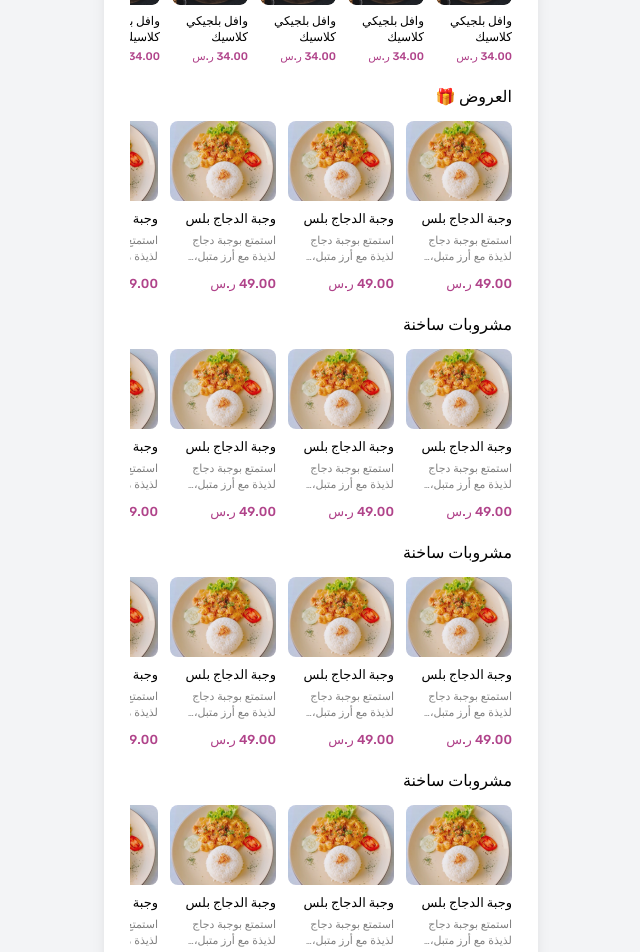
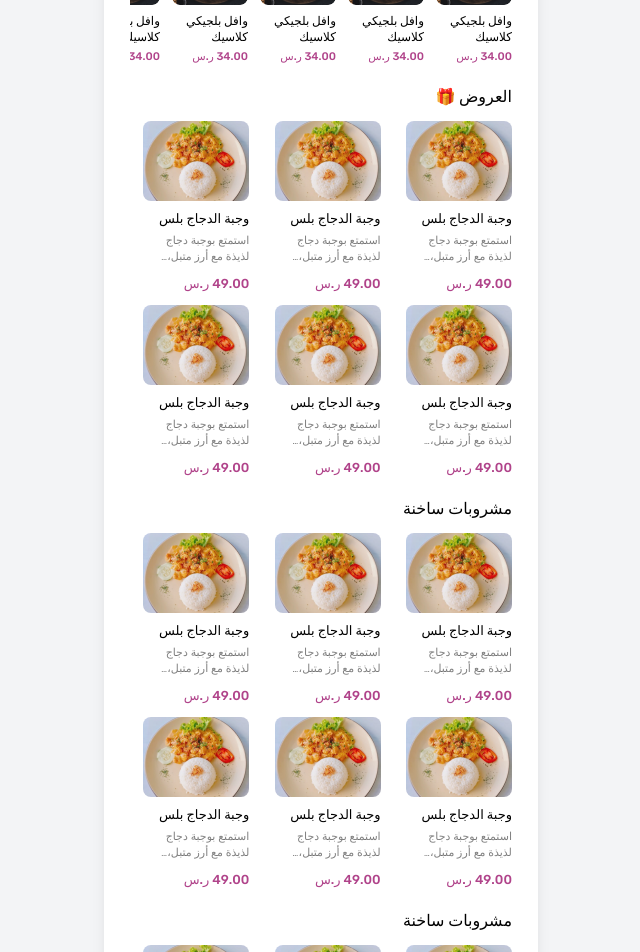
Before and after one commit to muhammadnagy99/amrk-cloud, a Next.js app: page /pick-up in a window 1280 px wide. Shown: the part 440-1392 px from the top of the page, without its empty margins (319-959 px from the left). Built offline with nearby package versions, Linux system fonts and the light colour scheme.

Commit message:
Update: Categories Views

```diff
--- a/src/components/view-grid/category.tsx/category.tsx
+++ b/src/components/view-grid/category.tsx/category.tsx
@@ -3,10 +3,8 @@ import CategoryCard from "./assets/category-card";
 export default function Category() {
   return (
     <div className="flex flex-col items-start gap-3 w-full">
-      <h2 className="text-black font-medium text-base">
-        مشروبات ساخنة
-      </h2>
-      <div className="flex gap-3 overflow-x-auto whitespace-nowrap scroll-smooth snap-x snap-mandatory w-full flex-nowrap">
+      <h2 className="text-black font-medium text-base">مشروبات ساخنة</h2>
+      <div className="grid grid-cols-3 gap-3 w-full">
         <CategoryCard />
         <CategoryCard />
         <CategoryCard />
--- a/src/components/view-grid/offers/offers.tsx
+++ b/src/components/view-grid/offers/offers.tsx
@@ -4,7 +4,7 @@ export default function Offers() {
   return (
     <div className="flex flex-col items-start gap-3 w-full">
       <h2 className="text-black font-medium text-base">العروض 🎁 </h2>
-      <div className="flex gap-3 overflow-x-auto whitespace-nowrap scroll-smooth snap-x snap-mandatory w-full flex-nowrap">
+      <div className="grid grid-cols-3 gap-3 w-full">
         <OfferCard />
         <OfferCard />
         <OfferCard />
```
